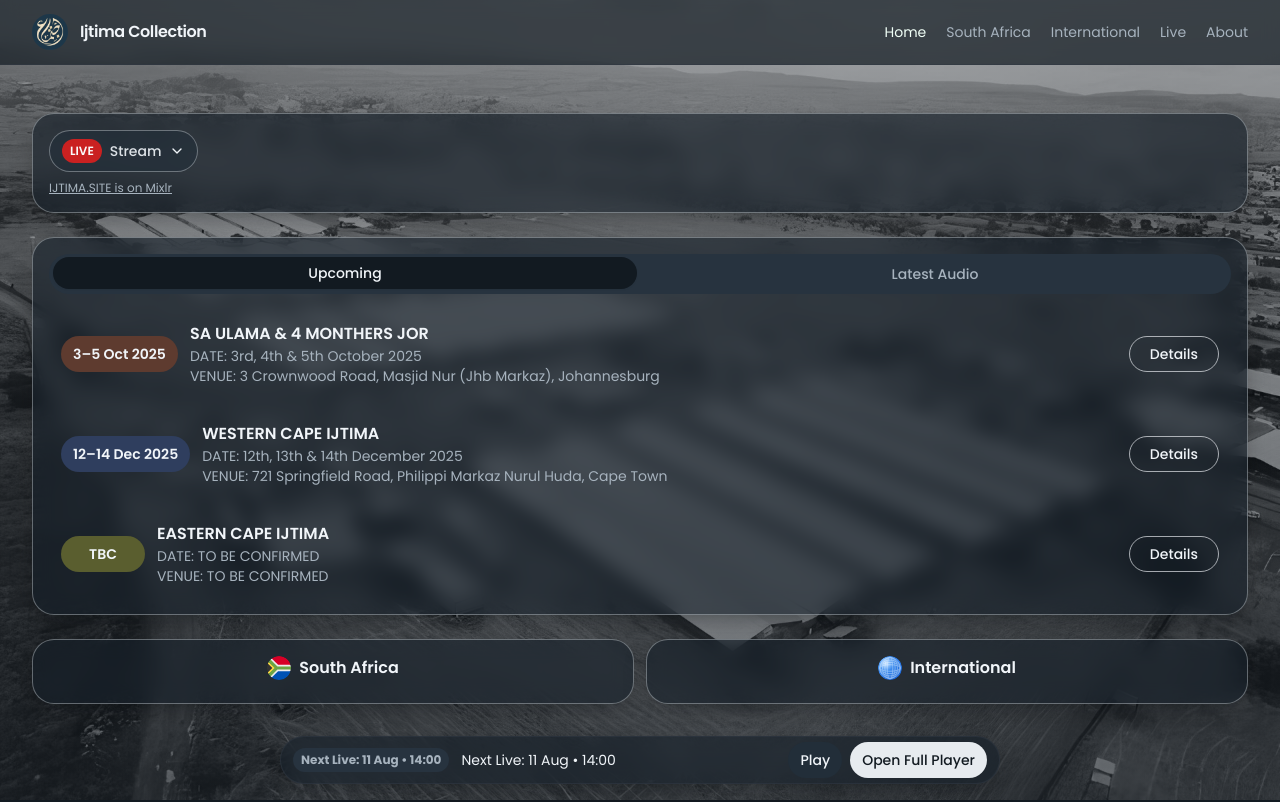
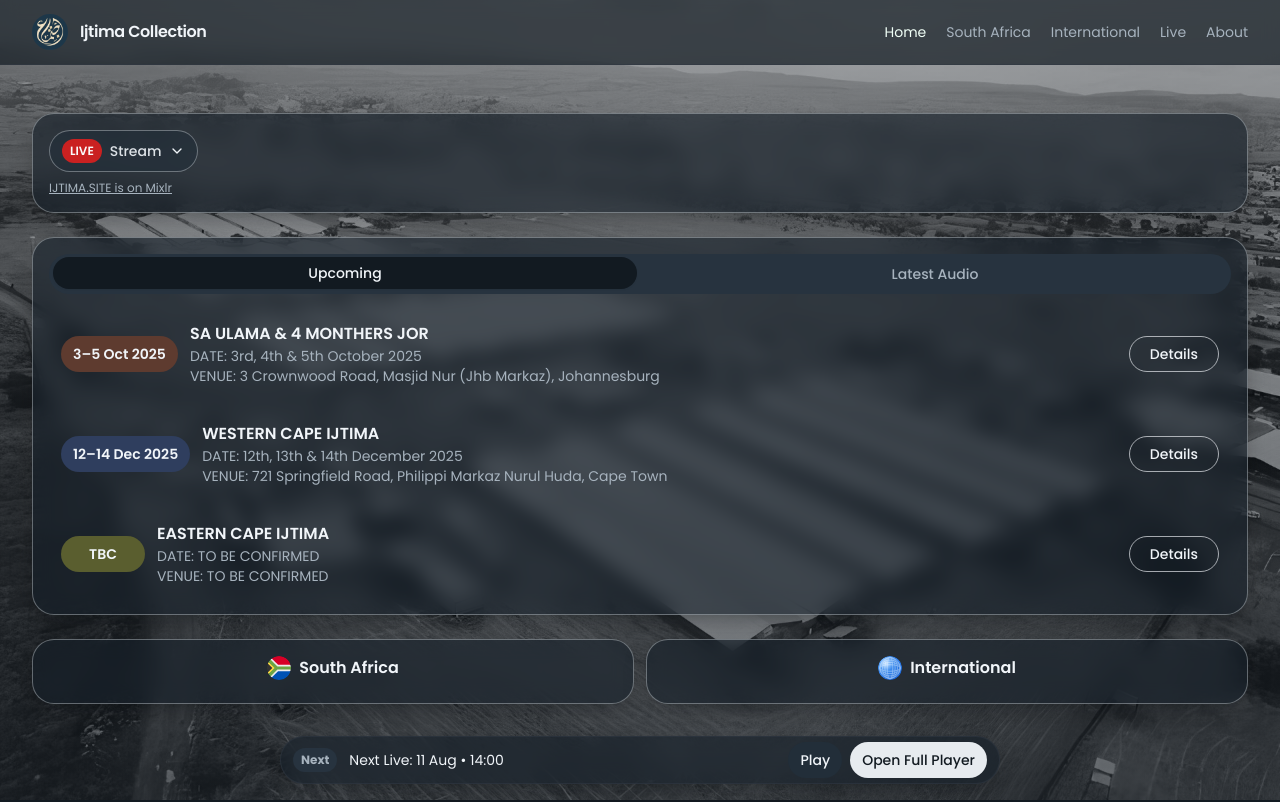
Before and after one commit to Simtechcds/ijtima-site, a React (Vite) app: page / in a window 1280 px wide. Shown: the top 802 px of the page. Built offline with nearby package versions, Linux system fonts and the light colour scheme.

Commit message:
Fix duplicate live info

```diff
--- a/src/components/media/StickyLivePill.tsx
+++ b/src/components/media/StickyLivePill.tsx
@@ -13,7 +13,7 @@ const StickyLivePill = () => {
       <div className="glass-surface pill h-12 px-3 flex items-center justify-between">
         <div className="flex items-center gap-3">
           <span className={`pill px-2 py-1 text-xs font-bold ${feed.is_live ? "bg-accent text-accent-foreground" : "bg-muted text-muted-foreground"}`}>
-            {feed.is_live ? "LIVE" : `Next Live: ${feed.next_label ?? "TBA"}`}
+            {feed.is_live ? "LIVE" : "Next"}
           </span>
           <div className="text-sm">
             {feed.is_live ? feed.title : `Next Live: ${feed.next_label}`}
```
